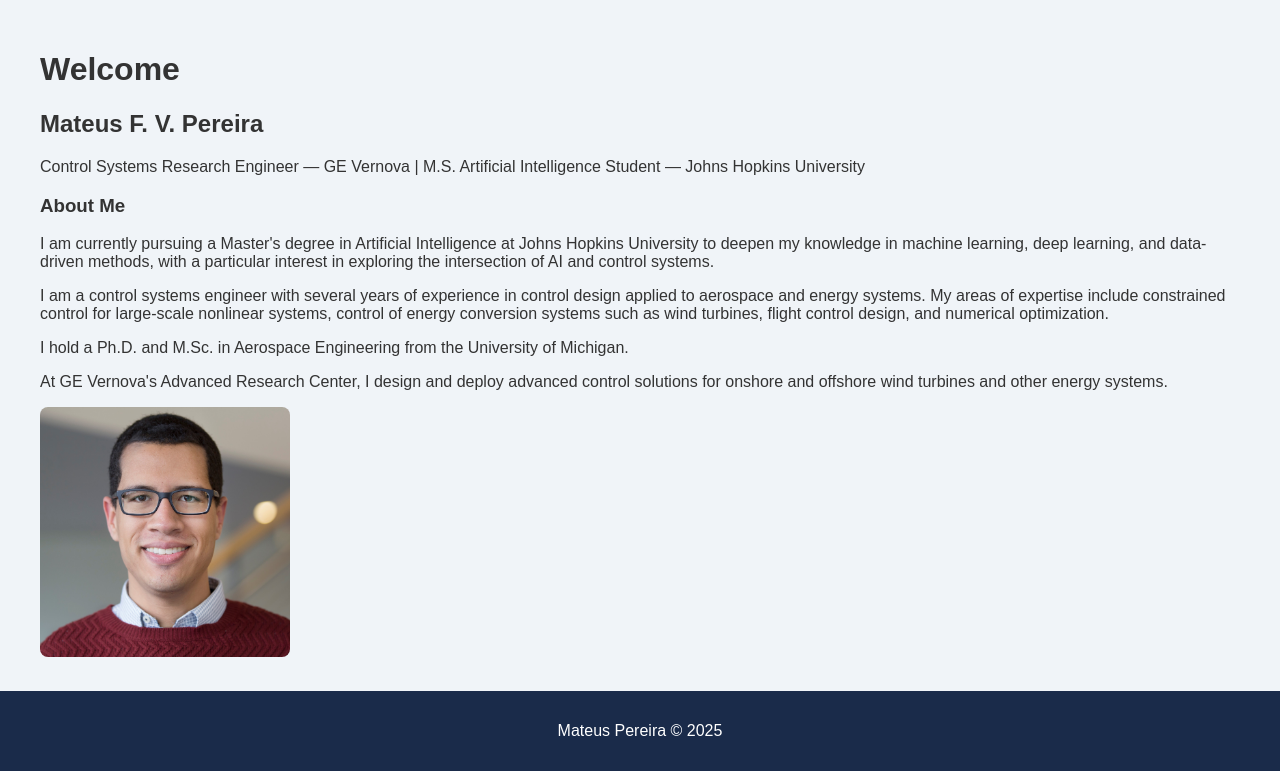
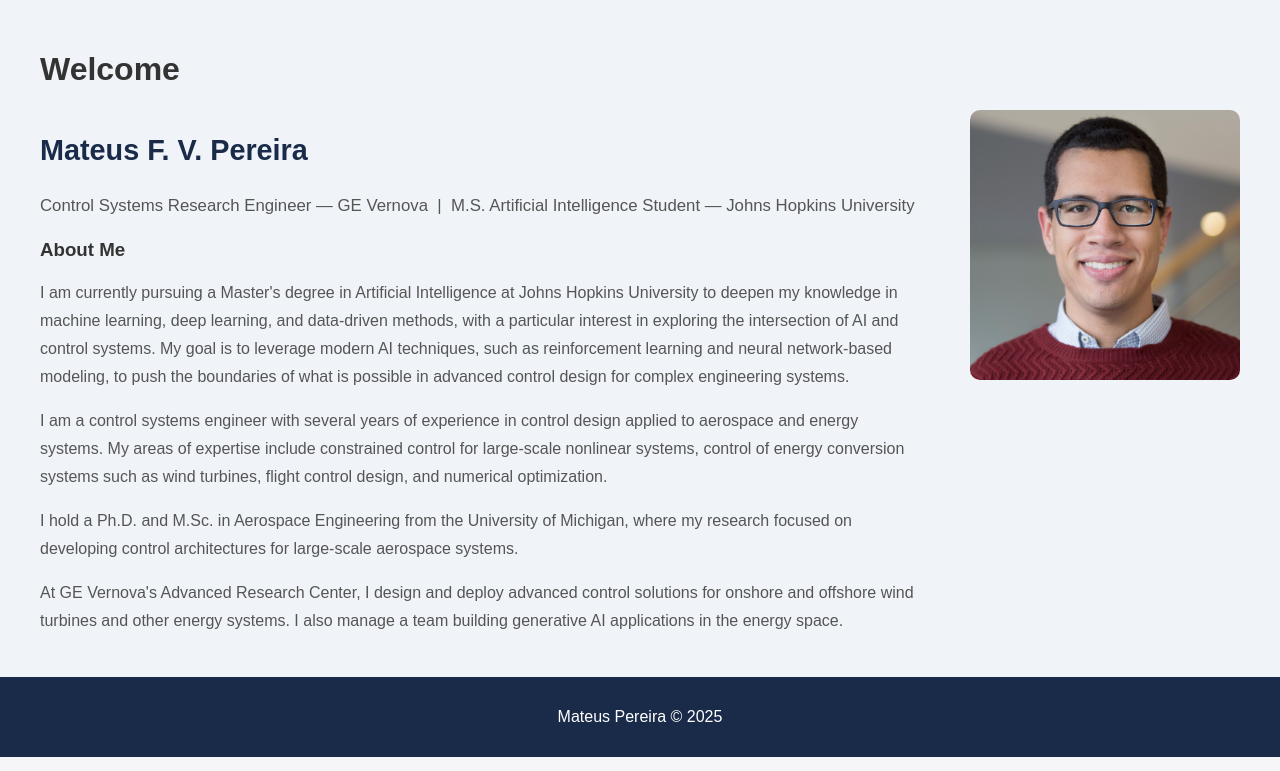
Before and after one commit to mfvp/jhu_software_concepts, a Flask app: page / in a window 1280 px wide. Shown: the part 83-854 px from the top of the page. Run offline with Flask 3, Linux system fonts and the light colour scheme.

Commit message:
fix home page layout - bio on left image on right

```diff
--- a/module_1/app/static/css/style.css
+++ b/module_1/app/static/css/style.css
@@ -57,3 +57,40 @@ main {
     max-width: 1200px;
     margin: 0 auto;
 }
+
+/* Home page layout - bio on left, image on right */
+.home-layout {
+    display: flex;
+    gap: 45px;
+    align-items: flex-start;
+}
+
+.bio-section {
+    flex: 1;
+}
+
+.bio-section h2 {
+    font-size: 1.8rem;
+    color: #1a2b4a;
+}
+
+.position {
+    color: #4a90d9;
+    font-size: 1.05rem;
+    margin-bottom: 20px;
+}
+
+.bio-section p {
+    line-height: 1.75;
+    color: #555;
+    margin-bottom: 12px;
+}
+
+.image-section {
+    flex: 0 0 270px;
+}
+
+.profile-image {
+    width: 100%;
+    border-radius: 10px;
+}
--- a/module_1/app/templates/home/index.html
+++ b/module_1/app/templates/home/index.html
@@ -7,37 +7,44 @@
     <h1>Welcome</h1>
 </div>
 
-<div>
-    <div>
+<div class="home-layout">
+
+    <div class="bio-section">
         <h2>Mateus F. V. Pereira</h2>
-        <p>Control Systems Research Engineer &mdash; GE Vernova | M.S. Artificial Intelligence Student &mdash; Johns Hopkins University</p>
+        <p class="position">Control Systems Research Engineer &mdash; GE Vernova &nbsp;|&nbsp; M.S. Artificial Intelligence Student &mdash; Johns Hopkins University</p>
 
         <h3>About Me</h3>
         <p>
             I am currently pursuing a Master's degree in Artificial Intelligence at Johns Hopkins
             University to deepen my knowledge in machine learning, deep learning, and data-driven
             methods, with a particular interest in exploring the intersection of AI and control
-            systems.
+            systems. My goal is to leverage modern AI techniques, such as reinforcement learning
+            and neural network-based modeling, to push the boundaries of what is possible in
+            advanced control design for complex engineering systems.
         </p>
         <p>
             I am a control systems engineer with several years of experience in control design
             applied to aerospace and energy systems. My areas of expertise include constrained
-            control for large-scale nonlinear systems, control of energy conversion systems
-            such as wind turbines, flight control design, and numerical optimization.
+            control for large-scale nonlinear systems, control of
+            energy conversion systems such as wind turbines, flight control design, and numerical optimization.
         </p>
         <p>
-            I hold a Ph.D. and M.Sc. in Aerospace Engineering from the University of Michigan.
+            I hold a Ph.D. and M.Sc. in Aerospace Engineering from the University of Michigan,
+            where my research focused on developing control architectures for large-scale
+            aerospace systems.
         </p>
         <p>
             At GE Vernova's Advanced Research Center, I design and deploy advanced control
-            solutions for onshore and offshore wind turbines and other energy systems.
+            solutions for onshore and offshore wind turbines and other energy systems. I also manage a team building generative AI
+            applications in the energy space.
         </p>
     </div>
 
-    <div>
+    <div class="image-section">
         <img src="{{ url_for('static', filename='images/profile.jpg') }}"
              alt="Mateus Pereira profile photo"
-             style="width: 250px; border-radius: 8px;">
+             class="profile-image">
     </div>
+
 </div>
 {% endblock %}
```
